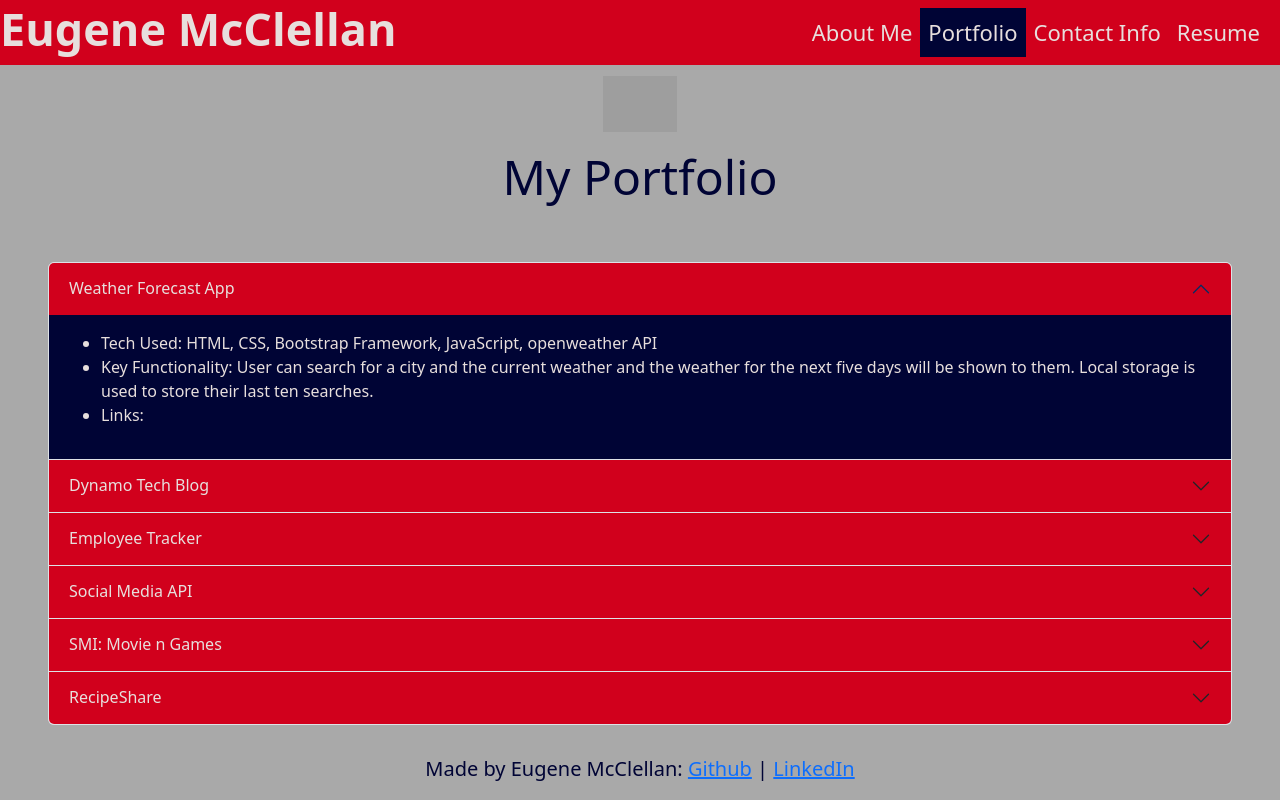
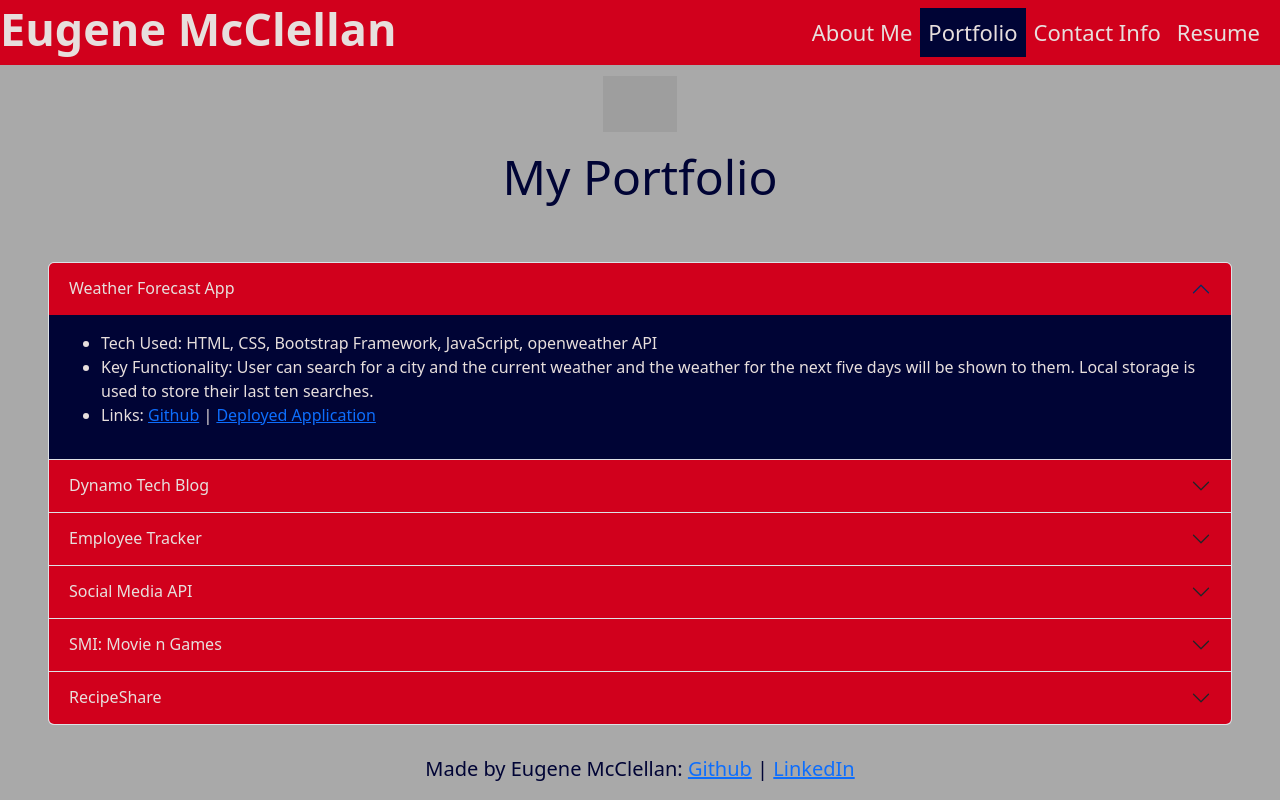
Before and after one commit to UltimaVanguard/my-react-portfolio, a React (Vite) app in the folder my-portfolio/: page /portfolio in a window 1280 px wide. Both pictures are taken after a click on the button "Weather Forecast App". Built offline with nearby package versions, Linux system fonts and the light colour scheme; grey boxes are pictures that could not be loaded.

Commit message:
finished portfolio page

```diff
--- a/my-portfolio/src/pages/PortfolioPage.jsx
+++ b/my-portfolio/src/pages/PortfolioPage.jsx
@@ -11,7 +11,7 @@ function HomePage() {
                         <ul>
                             <li>Tech Used: HTML, CSS, Bootstrap Framework, JavaScript, openweather API</li>
                             <li>Key Functionality: User can search for a city and the current weather and the weather for the next five days will be shown to them. Local storage is used to store their last ten searches.</li>
-                            <li>Links:</li>
+                            <li>Links: <a href='https://github.com/UltimaVanguard/weather-forecast'>Github</a> | <a href='https://ultimavanguard.github.io/weather-forecast/'>Deployed Application</a></li>
                         </ul>
                     </Accordion.Body>
                 </Accordion.Item>
@@ -21,7 +21,7 @@ function HomePage() {
                         <ul>
                             <li>Tech Used: Handlebars, CSS, JASS CSS Framework, JavaScript, Handlebars, Express, Postgres, Sequelize, bcrypt, dotenv</li>
                             <li>Key Functionality: Allows users to sign in/signup, create new blog posts, update their existing blog posts, and add comments to posts</li>
-                            <li>Links:</li>
+                            <li>Links: <a href='https://github.com/UltimaVanguard/dynamo-tech-blog'>Github</a> | <a href='https://tech-blog-1eh9.onrender.com/'>Deployed Application</a></li>
                         </ul>
                     </Accordion.Body>
                 </Accordion.Item>
@@ -29,9 +29,9 @@ function HomePage() {
                     <Accordion.Header>Employee Tracker</Accordion.Header>
                     <Accordion.Body>
                         <ul>
-                            <li>Tech Used: JavaScript, Express, Mongoose</li>
-                            <li>Key Functionality:</li>
-                            <li>Links:</li>
+                            <li>Tech Used: JavaScript, Inquirer, postgres, express</li>
+                            <li>Key Functionality: CLI using inquirer. Can add and search employees, new roles, and new departments. You can also update the roles of employees.</li>
+                            <li>Links: <a href='https://github.com/UltimaVanguard/employee-tracker'>Github</a></li>
                         </ul>
                     </Accordion.Body>
                 </Accordion.Item>
@@ -40,8 +40,8 @@ function HomePage() {
                     <Accordion.Body>
                         <ul>
                             <li>Tech Used: JavaScript, Express, Mongoose</li>
-                            <li>Key Functionality:</li>
-                            <li>About:</li>
+                            <li>Key Functionality: Backend allows users to be created, updated, deleted, and users to retrieved by ID, or all at once. A user can also add or remove friends. Additionally allows thoughts to created, updated, deleted and retrieved by id, or all of them. Reactions can be added or removed from thoughts. Deleting a user deletes all of their thoughts.</li>
+                            <li>Links: <a href='https://github.com/UltimaVanguard/social-media-api'>Github</a></li>
                         </ul>
                     </Accordion.Body>
                 </Accordion.Item>
@@ -49,9 +49,9 @@ function HomePage() {
                     <Accordion.Header>SMI: Movie n Games</Accordion.Header>
                     <Accordion.Body>
                         <ul>
-                            <li>Tech Used: HTML, CSS, JavaScript, Chota CSS Framework, jquery</li>
-                            <li>Key Functionality:</li>
-                            <li>About:</li>
+                            <li>Tech Used: HTML, CSS, JavaScript, Chota CSS Framework, jquery, RAWG API, omdb API</li>
+                            <li>Key Functionality: Let's a user search for either a movie or game based on title. They can select a game or movie they want to see more information about and add it to a list to keep track of.. The list is separated by into movies/games and saved via local storage/</li>
+                            <li>Links: <a href='https://github.com/UltimaVanguard/smi-movie-n-games'>Github</a> | <a href='https://ultimavanguard.github.io/smi-movie-n-games/'>Deployed Application</a></li>
                         </ul>
                     </Accordion.Body>
                 </Accordion.Item>
@@ -60,8 +60,8 @@ function HomePage() {
                     <Accordion.Body>
                         <ul>
                             <li>Tech Used: CSS, JavaScript, Handlebars, JASS CSS Framework, Cloudinary</li>
-                            <li>Key Functionality:</li>
-                            <li>About:</li>
+                            <li>Key Functionality: Users can sign in/signup. They're session keeps them logged in for a day. You can add a new recipe of your own or while searching can add a recipe that you like to your list. While adding a recipe you can add a picture to go along with it.</li>
+                            <li>Links: <a href='https://github.com/UltimaVanguard/recipe-share'>Github</a> | <a href='https://recipeshare-usf5.onrender.com/'>Deployed Application</a></li>
                         </ul>
                     </Accordion.Body>
                 </Accordion.Item>
```
